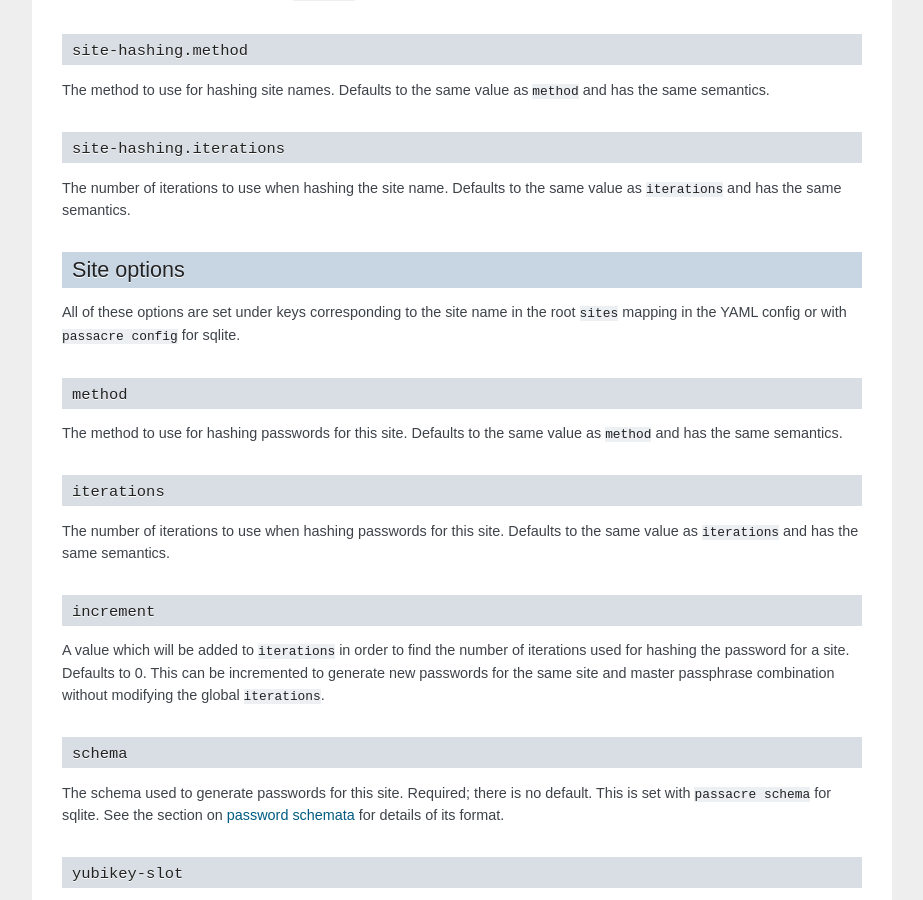
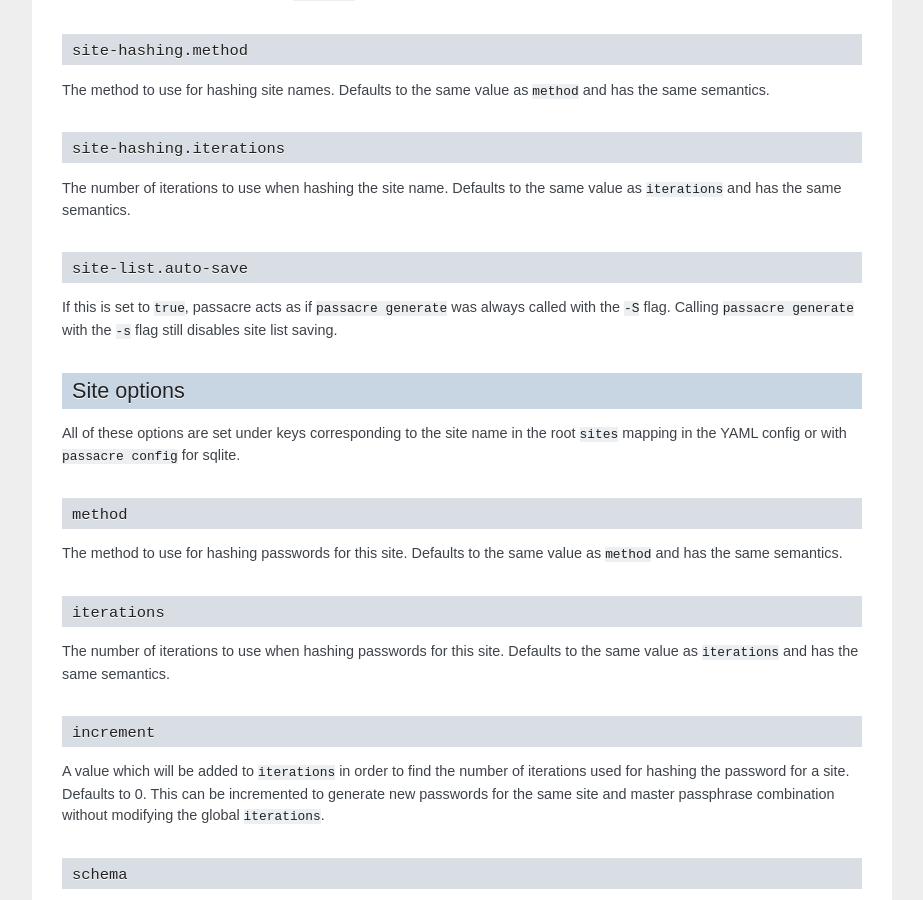
Before and after one commit to habnabit/passacre, a Sphinx documentation site: the page built from docs/config.rst, in a window 1280 px wide and 900 px high, scrolled down 1300 px. Shown: the whole window, without its empty margins (198-1121 px from the left). Built offline with Sphinx 7.4.7, drawn with Linux system fonts in a browser that asks for light colours; the version number could not be read and is left out.

Commit message:
Add documentation for site-list.auto-save.

```diff
--- a/docs/config.rst
+++ b/docs/config.rst
@@ -95,6 +95,14 @@
 same value as ``iterations`` and has the same semantics.
 
 
+``site-list.auto-save``
+~~~~~~~~~~~~~~~~~~~~~~~
+
+If this is set to ``true``, passacre acts as if ``passacre generate`` was
+always called with the ``-S`` flag. Calling ``passacre generate`` with the
+``-s`` flag still disables site list saving.
+
+
 Site options
 ------------
 
```
